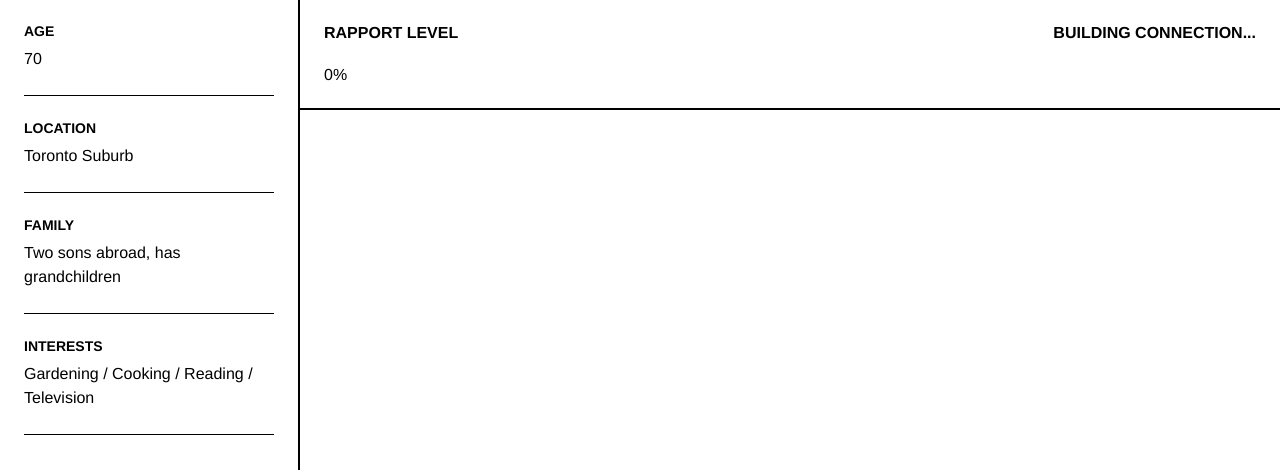
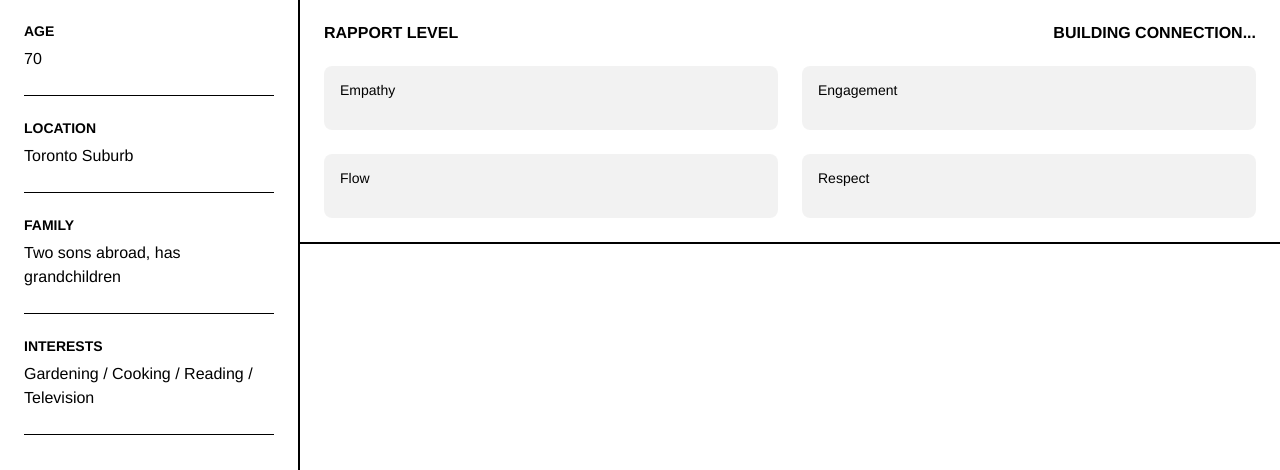
Before and after one commit to Mich404elle/CompanionLink_flask, a Flask app: page /melissa_voicechat in a window 1280 px wide. Shown: the part 89-559 px from the top of the page. Run offline with Flask 3, Linux system fonts and the light colour scheme; some web fonts are replaced.

Commit message:
modify voicechat rapport

```diff
--- a/templates/melissa_voicechat.html
+++ b/templates/melissa_voicechat.html
@@ -199,14 +199,15 @@
             align-items: center;
         }
 
-        .rapport-grid {
+        /* Metrics grid layout */
+        .rapport-metrics {
             display: grid;
             grid-template-columns: repeat(2, 1fr);
             gap: 1.5rem;
-            margin-bottom: 1.5rem;
         }
 
-        .rapport-item {
+        /* Individual metric item styles */
+        .metric-item {
             position: relative;
             padding: 1rem;
             background: rgba(0, 0, 0, 0.05);
@@ -214,19 +215,44 @@
             transition: all 0.3s ease;
         }
 
-        .rapport-label {
+        .metric-item label {
             display: flex;
             align-items: center;
             gap: 0.5rem;
             margin-bottom: 0.75rem;
             font-weight: 500;
+            font-size: 0.875rem;
         }
 
-        .rapport-icon {
-            font-size: 1.2rem;
+        /* Progress bar styles */
+        .progress {
+            height: 8px;
+            background: #e9ecef;
+            border-radius: 4px;
+            overflow: hidden;
+            position: relative;
         }
 
-        .rapport-tooltip {
+        .progress-bar {
+            height: 100%;
+            width: 0%;
+            background: linear-gradient(90deg, #4CAF50, #8BC34A);
+            transition: width 0.3s ease;
+            border-radius: 4px;
+        }
+
+        .progress-text {
+            position: absolute;
+            width: 100%;
+            text-align: center;
+            font-size: 0.75rem;
+            font-weight: 500;
+            color: var(--primary-black);
+            margin-top: 0.5rem;
+        }
+
+        /* Tooltip styles */
+        .metric-tooltip {
             position: absolute;
             top: -8px;
             left: 50%;
@@ -559,11 +570,48 @@
                     <span id="rapport-status">Building Connection...</span>
                 </h3>
                 <div class="rapport-metrics">
-                    <div class="meter-row">
-                        <div class="meter-bar">
-                            <div id="rapport-progress" class="meter-progress"></div>
+                    <div class="metric-item">
+                        <label id="empathy-label">
+                            Empathy
+                            <span class="metric-tooltip">Understanding and sharing feelings</span>
+                        </label>
+                        <div class="progress">
+                            <div class="progress-bar" id="empathy-bar"></div>
+                            <div class="progress-text">0%</div>
                         </div>
-                        <span id="rapport-value" class="meter-value">0%</span>
+                    </div>
+
+                    <div class="metric-item">
+                        <label id="engagement-label">
+                            Engagement
+                            <span class="metric-tooltip">Active participation in conversation</span>
+                        </label>
+                        <div class="progress">
+                            <div class="progress-bar" id="engagement-bar"></div>
+                            <div class="progress-text">0%</div>
+                        </div>
+                    </div>
+
+                    <div class="metric-item">
+                        <label id="flow-label">
+                            Flow
+                            <span class="metric-tooltip">Natural conversation rhythm</span>
+                        </label>
+                        <div class="progress">
+                            <div class="progress-bar" id="flow-bar"></div>
+                            <div class="progress-text">0%</div>
+                        </div>
+                    </div>
+
+                    <div class="metric-item">
+                        <label id="respect-label">
+                            Respect
+                            <span class="metric-tooltip">Mutual understanding and courtesy</span>
+                        </label>
+                        <div class="progress">
+                            <div class="progress-bar" id="respect-bar"></div>
+                            <div class="progress-text">0%</div>
+                        </div>
                     </div>
                 </div>
             </div>
@@ -620,6 +668,20 @@
             await stopRecording();
         }
     });
+
+    function updateMetric(metricId, score) {
+        const bar = document.getElementById(`${metricId}-bar`);
+        const progress = bar.parentElement;
+        const text = progress.querySelector('.progress-text');
+
+        bar.style.width = `${score}%`;
+        text.textContent = `${score}%`;
+        progress.setAttribute('aria-valuenow', score);
+    }
+
+    function updateMetricIcon(metricId, score) {
+        updateMetric(metricId.replace('-metric', ''), score);
+    }
 
     // Audio control functions
     function stopCurrentAudio() {
@@ -880,9 +942,18 @@
                 }
             }
 
-            // Update rapport
-            if (typeof chatData.rapport_score === 'number') {
-                updateRapportMeter(chatData.rapport_score);
+            // Rapport
+            if (chatData.rapport_data) {
+                // Metrics icons
+                updateMetricIcon('empathy', chatData.rapport_data.metrics.empathy);
+                updateMetricIcon('engagement', chatData.rapport_data.metrics.engagement);
+                updateMetricIcon('flow', chatData.rapport_data.metrics.flow);
+                updateMetricIcon('respect', chatData.rapport_data.metrics.respect);
+
+                // Overall rapport
+                if (chatData.rapport_data.overall) {
+                    updateRapportMeter(chatData.rapport_data.overall);
+                }
             }
 
             // warnings
```
Also changed, not shown: other parts of templates/melissa_voicechat.html (+10 -25 lines).
